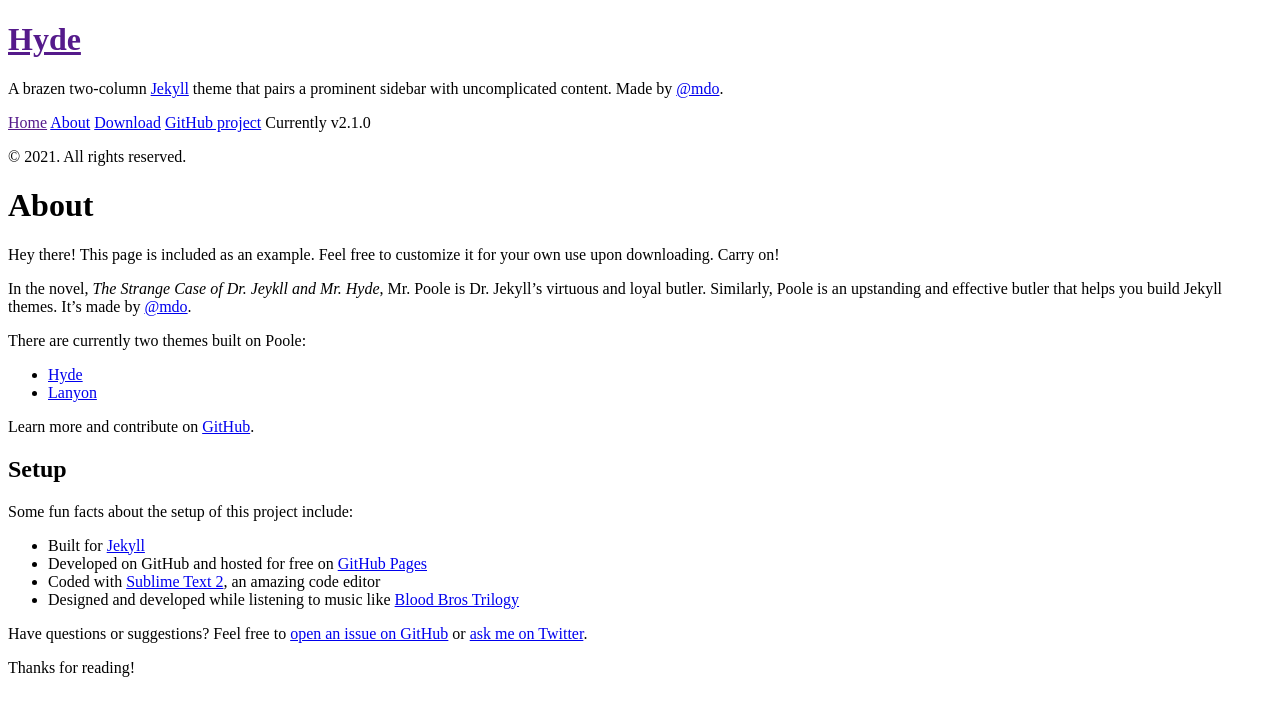
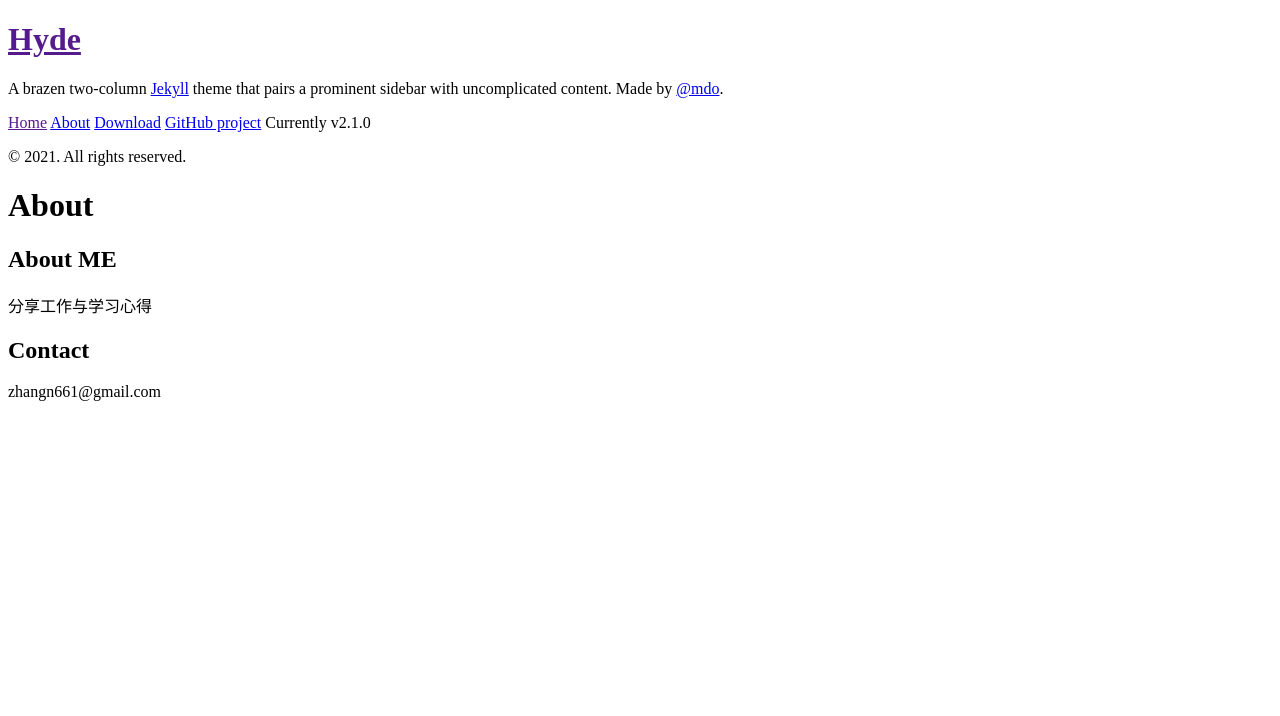
Before and after one commit to Edison-A-N/page, a Jekyll site: the page built from about.md, in a window 1280 px wide. Shown: the top 716 px of the page. Built offline with Jekyll 4.4.1, drawn with Linux system fonts in a browser that asks for light colours; Markdown is read by kramdown in place of the engine named in the settings.

Commit message:
add about

```diff
--- a/about.md
+++ b/about.md
@@ -3,28 +3,10 @@ layout: page
 title: About
 ---
 
-<p class="message">
-  Hey there! This page is included as an example. Feel free to customize it for your own use upon downloading. Carry on!
-</p>
+## About ME
 
-In the novel, *The Strange Case of Dr. Jeykll and Mr. Hyde*, Mr. Poole is Dr. Jekyll's virtuous and loyal butler. Similarly, Poole is an upstanding and effective butler that helps you build Jekyll themes. It's made by [@mdo](https://twitter.com/mdo).
+分享工作与学习心得
 
-There are currently two themes built on Poole:
+## Contact
 
-* [Hyde](http://hyde.getpoole.com)
-* [Lanyon](http://lanyon.getpoole.com)
-
-Learn more and contribute on [GitHub](https://github.com/poole).
-
-## Setup
-
-Some fun facts about the setup of this project include:
-
-* Built for [Jekyll](http://jekyllrb.com)
-* Developed on GitHub and hosted for free on [GitHub Pages](https://pages.github.com)
-* Coded with [Sublime Text 2](http://sublimetext.com), an amazing code editor
-* Designed and developed while listening to music like [Blood Bros Trilogy](https://soundcloud.com/maddecent/sets/blood-bros-series)
-
-Have questions or suggestions? Feel free to [open an issue on GitHub](https://github.com/poole/issues/new) or [ask me on Twitter](https://twitter.com/mdo).
-
-Thanks for reading!
+zhangn661@gmail.com
```
